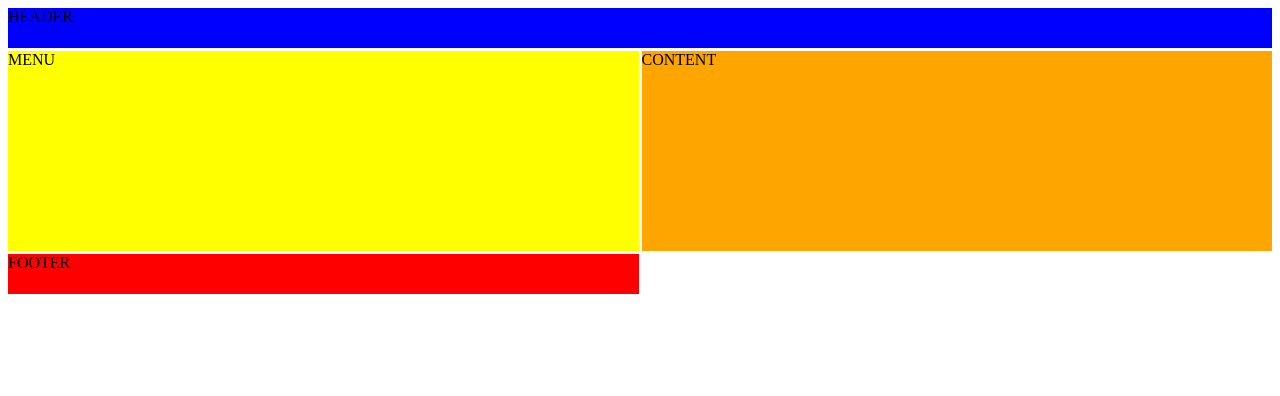
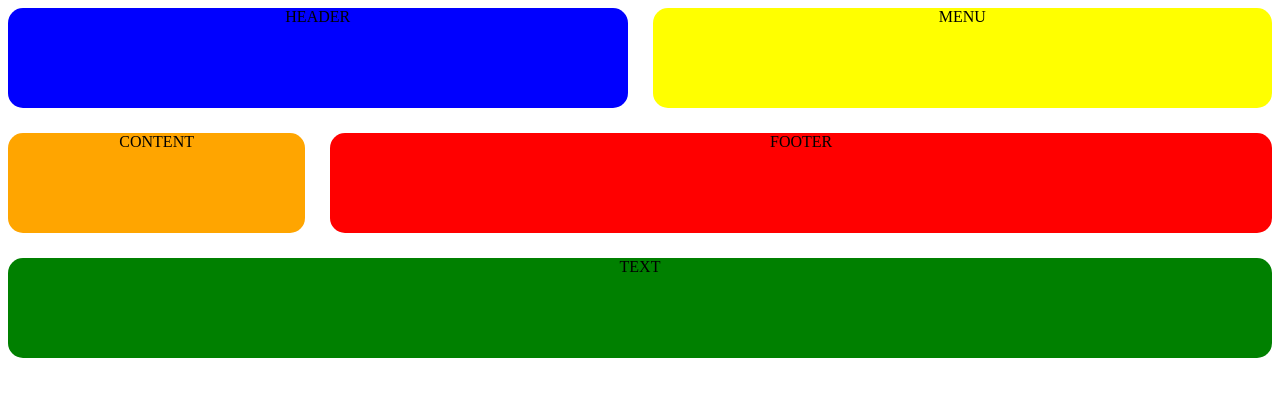
Before and after one commit to JordanDJensen/vs-assignments, a plain HTML site: page css-grid-practice/index.html in a window 1280 px wide. Drawn offline with Linux system fonts and the light colour scheme.

Commit message:
Completed first task for assignment

```diff
--- a/css-grid-practice/index.html
+++ b/css-grid-practice/index.html
@@ -14,6 +14,7 @@
             <div class="menu">MENU</div>
             <div class="content">CONTENT</div>
             <div class="footer">FOOTER</div>
+            <div class="text">TEXT</div>
         </div>
     </body>
 </body>
--- a/css-grid-practice/style.css
+++ b/css-grid-practice/style.css
@@ -1,24 +1,40 @@
 .container {
     display: grid;
-    grid-gap: 3px;
-    grid-template-columns: repeat(2, 1fr);
-    grid-template-rows: 40px 200px 40px;
+    grid-gap: 25px;
+    grid-template-columns: repeat(8, 1fr);
+    grid-template-rows: repeat(3, 1fr);
+
+
+}
+
+.container > div{
+    height: 100px;
+    border-radius: 15px;
+    text-align: center;
 }
 
 .header {
     background-color: blue;
-    grid-column-start:1;
-     grid-column-end: 3;
+    grid-column: 1/5;
 }
 
 .menu {
     background-color: yellow;
+    grid-column: 5/9;
 }
 
 .content {
     background-color: orange;
+    grid-column: 1/3;
+
 }
 
 .footer {
     background-color: red;
+    grid-column: 3/9;
 }
+
+.text{
+    background-color: green;
+    grid-column: 1/9;
+}
```
